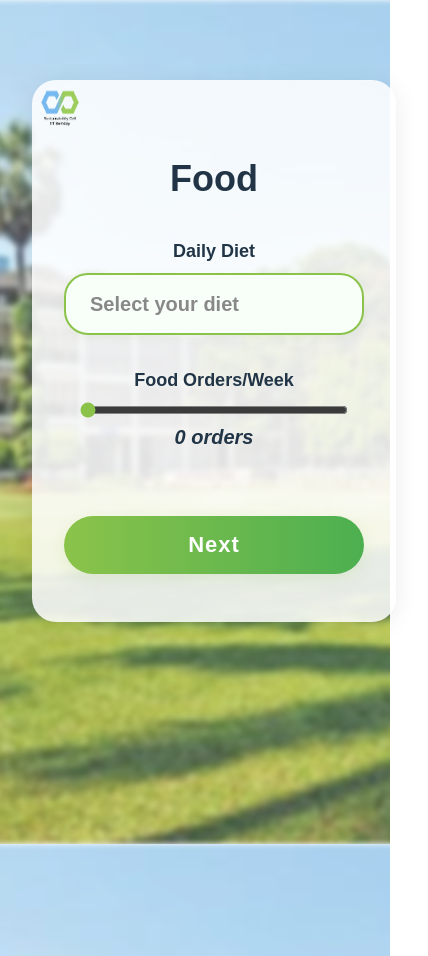
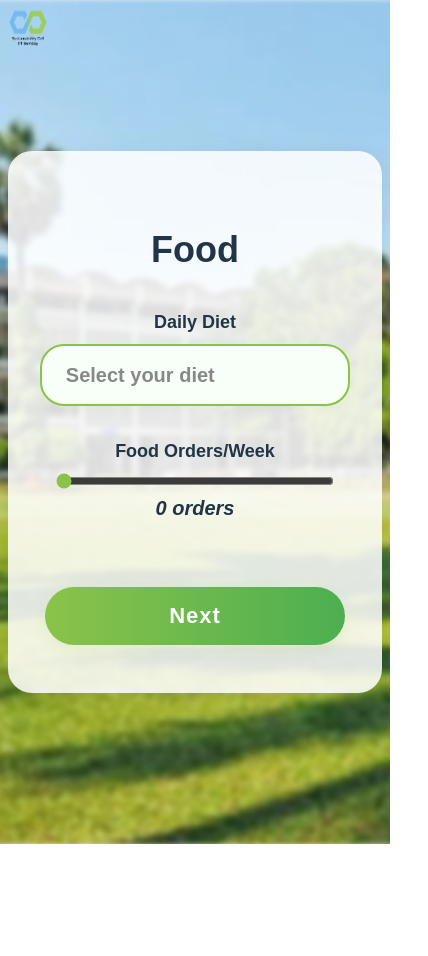
Before and after one commit to deevena30/carbon-footprint-calculator, a React (Vite) app in the folder calculator/: page /#/food in a window 390 px wide. Shown: the whole page, 428 px wide, since content can reach past the window. After the commit the page ends 844 px from the top, so only its background shows below. Built offline with nearby package versions, Linux system fonts and the light colour scheme.

Commit message:
Fix mobile overlay and background issues

```diff
--- a/calculator/package.json
+++ b/calculator/package.json
@@ -8,8 +8,7 @@
     "build": "vite build",
     "lint": "eslint .",
     "preview": "vite preview",
-    "predeploy": "npm run build",
-    "deploy": "gh-pages -d dist"
+    "deploy": "vite build && gh-pages -d dist"
   },
   "dependencies": {
     "react": "^19.1.0",
--- a/calculator/src/App.css
+++ b/calculator/src/App.css
@@ -77,10 +77,30 @@ body {
 }
 
 @media (max-width: 700px) {
+  html, body {
+    height: 100vh;
+    min-height: 100vh;
+    width: 100vw;
+    min-width: 100vw;
+    background: url('/iitbombay 1.png') no-repeat center center fixed !important;
+    background-size: cover !important;
+    overflow-x: hidden;
+  }
+  body, #root, #root > div {
+    display: flex !important;
+    align-items: center !important;
+    justify-content: center !important;
+    min-height: 100vh;
+    width: 100vw;
+  }
   .bg-overlay {
-    padding: 16px 4px;
-    margin: 8px auto;
-    max-width: 98vw;
+    width: 96vw;
+    max-width: 420px;
+    max-height: 92vh;
+    margin: 4vh auto;
+    padding: 12px 2vw;
+    overflow-y: auto;
+    box-sizing: border-box;
   }
   .logo-small {
     width: 40px;
@@ -89,7 +109,7 @@ body {
     left: 8px;
   }
   .bg-overlay h2 {
-    margin-top: 24px;
-    margin-bottom: 24px;
+    margin-top: 18px;
+    margin-bottom: 18px;
   }
 }
```
